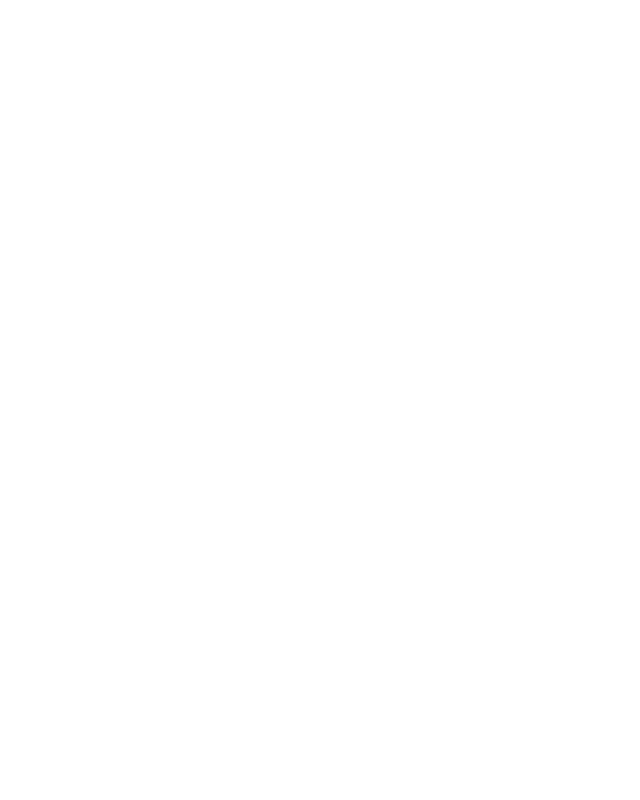
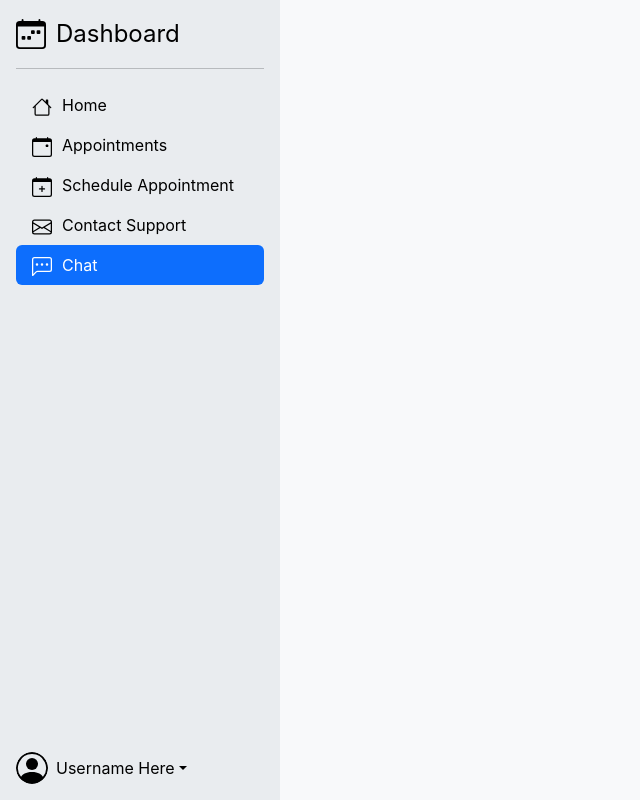
Before and after one commit to FrancoMLG/Group_31, a React (Create React App) app in the folder client/: page /userchat in a window 1280 px wide. Before the commit this address had no page. Shown: the whole page, without its empty margins (0-640 px from the left). Built offline with nearby package versions, Linux system fonts and the light colour scheme.

Commit message:
implemented routing between different components of user dashboard

```diff
--- a/client/src/App.js
+++ b/client/src/App.js
@@ -3,8 +3,11 @@
 import SignupForm from "./components/Auth/signup";
 import SigninForm from "./components/Auth/signin";
 import Navbar from "./components/navbar";
-import User_home from "./components/dashboards/user/user_home";
+import UserHome from "./components/dashboards/user/user_home";
 import UserAppointments from "./components/dashboards/user/user_appts";
+import UserSchedule from "./components/dashboards/user/user_sched";
+import UserSupport from "./components/dashboards/user/user_support";
+import UserChat from "./components/dashboards/user/user_chat";
 import TechHome from "./components/dashboards/tech/techhome";
 import AdminDash from "./components/dashboards/admin/adminhome";
 
@@ -15,8 +18,11 @@
         <Route path="/" element={<Homepage />} />
         <Route path="/signup" element={<SignupForm />} />
         <Route path="/signin" element={<SigninForm />} />
-        <Route path="/userhome" element={<User_home />} />
+        <Route path="/userhome" element={<UserHome />} />
         <Route path="/userappts" element={<UserAppointments />} />
+        <Route path="/usersched" element={<UserSchedule />} />
+        <Route path="/usersupport" element={<UserSupport />} />
+        <Route path="/userchat" element={<UserChat />} />
         <Route path="/techhome" element={<TechHome />} />
         <Route path="/adminhome" element={<AdminDash />} />
       </Routes>
--- a/client/src/components/dashboards/user/user_chat.js
+++ b/client/src/components/dashboards/user/user_chat.js
@@ -0,0 +1,16 @@
+import "bootstrap/dist/css/bootstrap.min.css";
+import "bootstrap/dist/js/bootstrap.bundle.min.js";
+import { Link, useNavigate } from "react-router-dom";
+import React, { useEffect, useRef } from "react";
+import UserSideBar from "./user_sidebar";
+import "./user_chat.css";
+
+export default function UserChat() {
+  const activeLinkId = "chat-link";
+
+  return (
+    <div className="container-fluid bg-body-tertiary vh-100 d-flex flex-column no-padding">
+      <UserSideBar activeLinkId={activeLinkId} />
+    </div>
+  );
+}
--- a/client/src/components/dashboards/user/user_home.js
+++ b/client/src/components/dashboards/user/user_home.js
@@ -5,7 +5,7 @@
 import UserSideBar from "./user_sidebar";
 import "./user_home.css";
 
-export default function User_home() {
+export default function UserHome() {
   const activeLinkId = "home-link";
 
   return (
--- a/client/src/components/dashboards/user/user_sched.js
+++ b/client/src/components/dashboards/user/user_sched.js
@@ -0,0 +1,16 @@
+import "bootstrap/dist/css/bootstrap.min.css";
+import "bootstrap/dist/js/bootstrap.bundle.min.js";
+import { Link, useNavigate } from "react-router-dom";
+import React, { useEffect, useRef } from "react";
+import UserSideBar from "./user_sidebar";
+import "./user_sched.css";
+
+export default function UserSchedule() {
+  const activeLinkId = "schedule-link";
+
+  return (
+    <div className="container-fluid bg-body-tertiary vh-100 d-flex flex-column no-padding">
+      <UserSideBar activeLinkId={activeLinkId} />
+    </div>
+  );
+}
--- a/client/src/components/dashboards/user/user_sidebar.js
+++ b/client/src/components/dashboards/user/user_sidebar.js
@@ -50,7 +50,7 @@
           </a>
         </li>
         <li>
-          <a href="#" id="schedule-link" className="nav-link link-body-emphasis" onClick={() => navigate("/userappts")}>
+          <a href="#" id="schedule-link" className="nav-link link-body-emphasis" onClick={() => navigate("/usersched")}>
             <img
               className="padded-img"
               src={`${process.env.PUBLIC_URL}/images/calendar-plus.svg`}
@@ -61,7 +61,7 @@
           </a>
         </li>
         <li>
-          <a href="#" id="support-link" className="nav-link link-body-emphasis">
+          <a href="#" id="support-link" className="nav-link link-body-emphasis" onClick={() => navigate("/usersupport")}>
             <img
               className="padded-img"
               src={`${process.env.PUBLIC_URL}/images/envelope.svg`}
@@ -72,7 +72,7 @@
           </a>
         </li>
         <li>
-          <a href="#" id="chat-link" className="nav-link link-body-emphasis">
+          <a href="#" id="chat-link" className="nav-link link-body-emphasis" onClick={() => navigate("/userchat")}>
             <img
               className="padded-img"
               src={`${process.env.PUBLIC_URL}/images/chat-left-dots.svg`}
--- a/client/src/components/dashboards/user/user_support.js
+++ b/client/src/components/dashboards/user/user_support.js
@@ -0,0 +1,16 @@
+import "bootstrap/dist/css/bootstrap.min.css";
+import "bootstrap/dist/js/bootstrap.bundle.min.js";
+import { Link, useNavigate } from "react-router-dom";
+import React, { useEffect, useRef } from "react";
+import UserSideBar from "./user_sidebar";
+import "./user_support.css";
+
+export default function UserSupport() {
+  const activeLinkId = "support-link";
+
+  return (
+    <div className="container-fluid bg-body-tertiary vh-100 d-flex flex-column no-padding">
+      <UserSideBar activeLinkId={activeLinkId} />
+    </div>
+  );
+}
```
